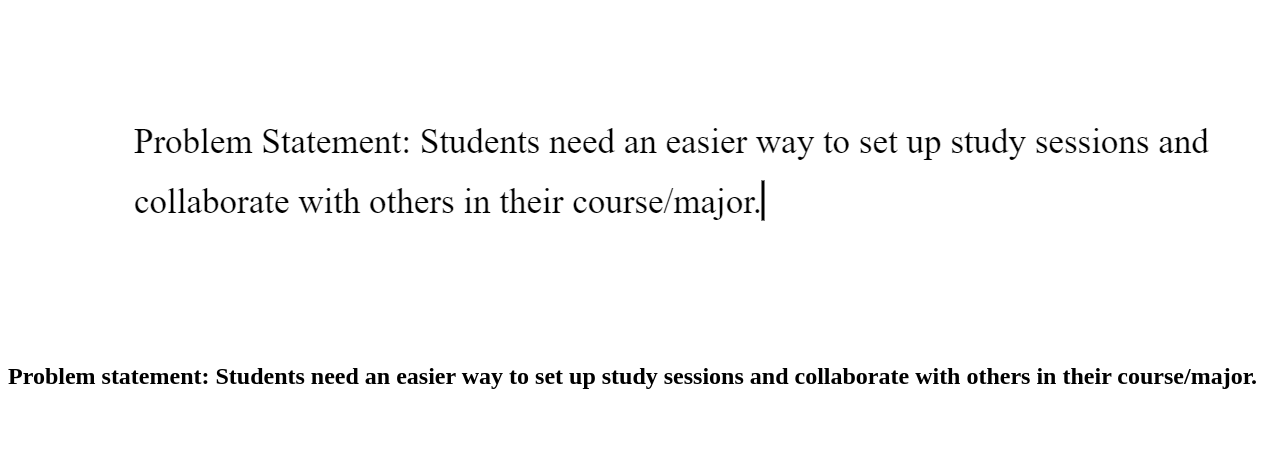
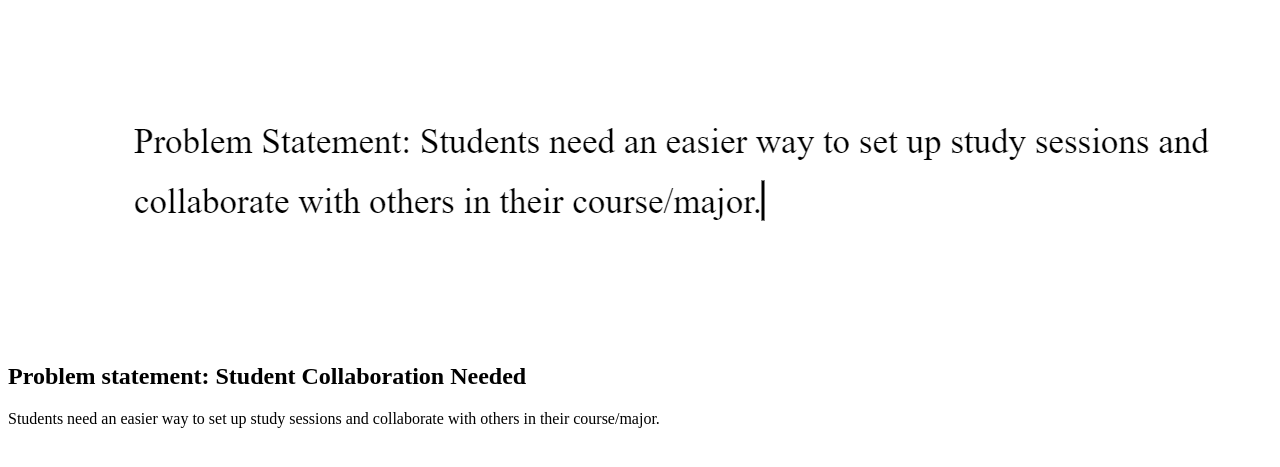
Before and after one commit to Noah-Ackermann/Noah-Ackermann.github.io, a plain HTML site: page index.html in a window 1280 px wide. Shown: the part 79-546 px from the top of the page. Drawn offline with Linux system fonts and the light colour scheme.

Commit message:
Update index.html

```diff
--- a/index.html
+++ b/index.html
@@ -8,9 +8,9 @@
         <section class="assign">
             <img src="images/Problem Statement.png">
             <section class="assign-det">
-                <h2>Problem statement: Students need an easier way to set up study sessions and collaborate with others in their course/major.</h2>
+                <h2>Problem statement: Student Collaboration Needed</h2>
                 <p>
-
+                    Students need an easier way to set up study sessions and collaborate with others in their course/major.
                 </p>
             </section>
         </section>
```
